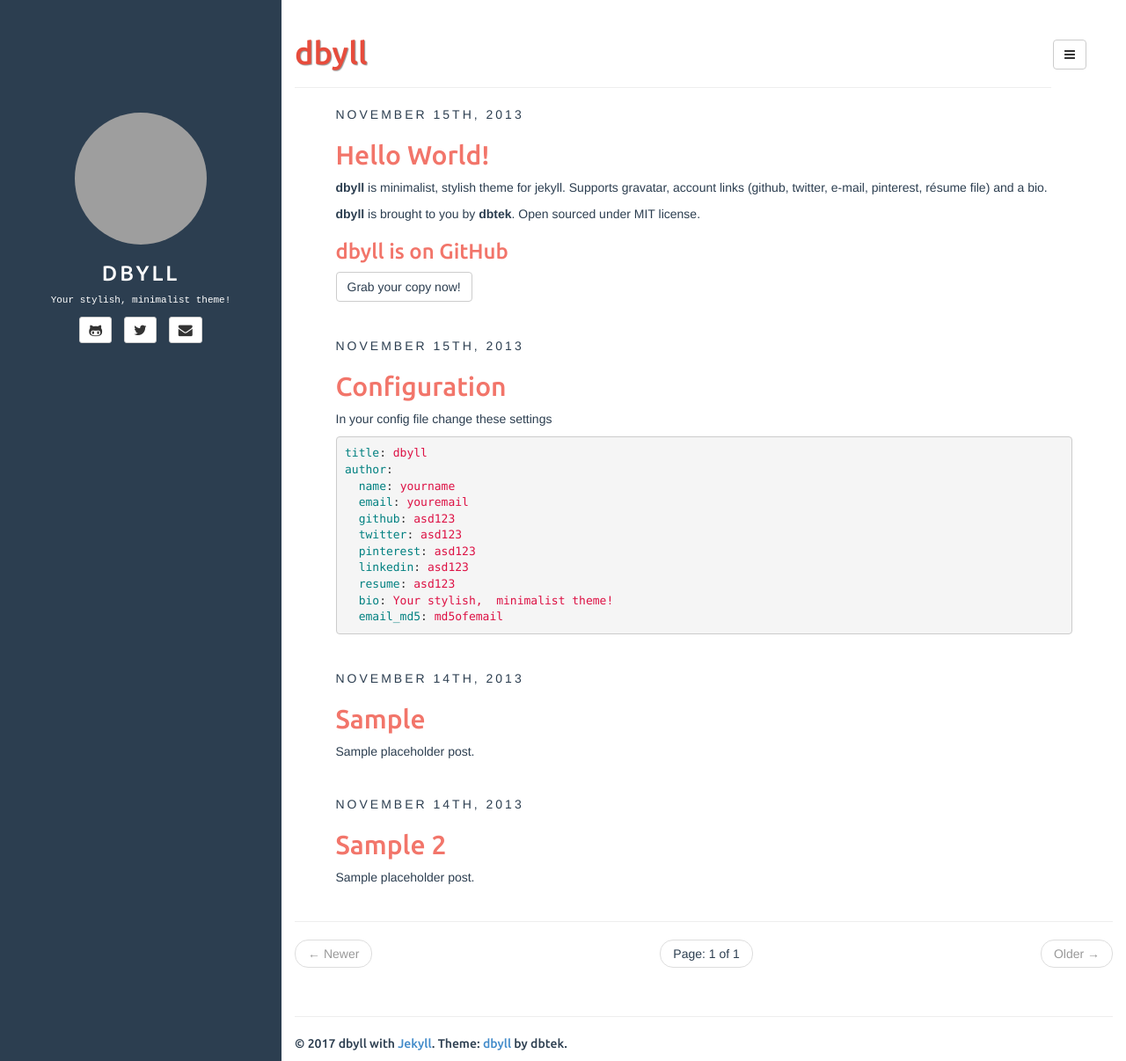
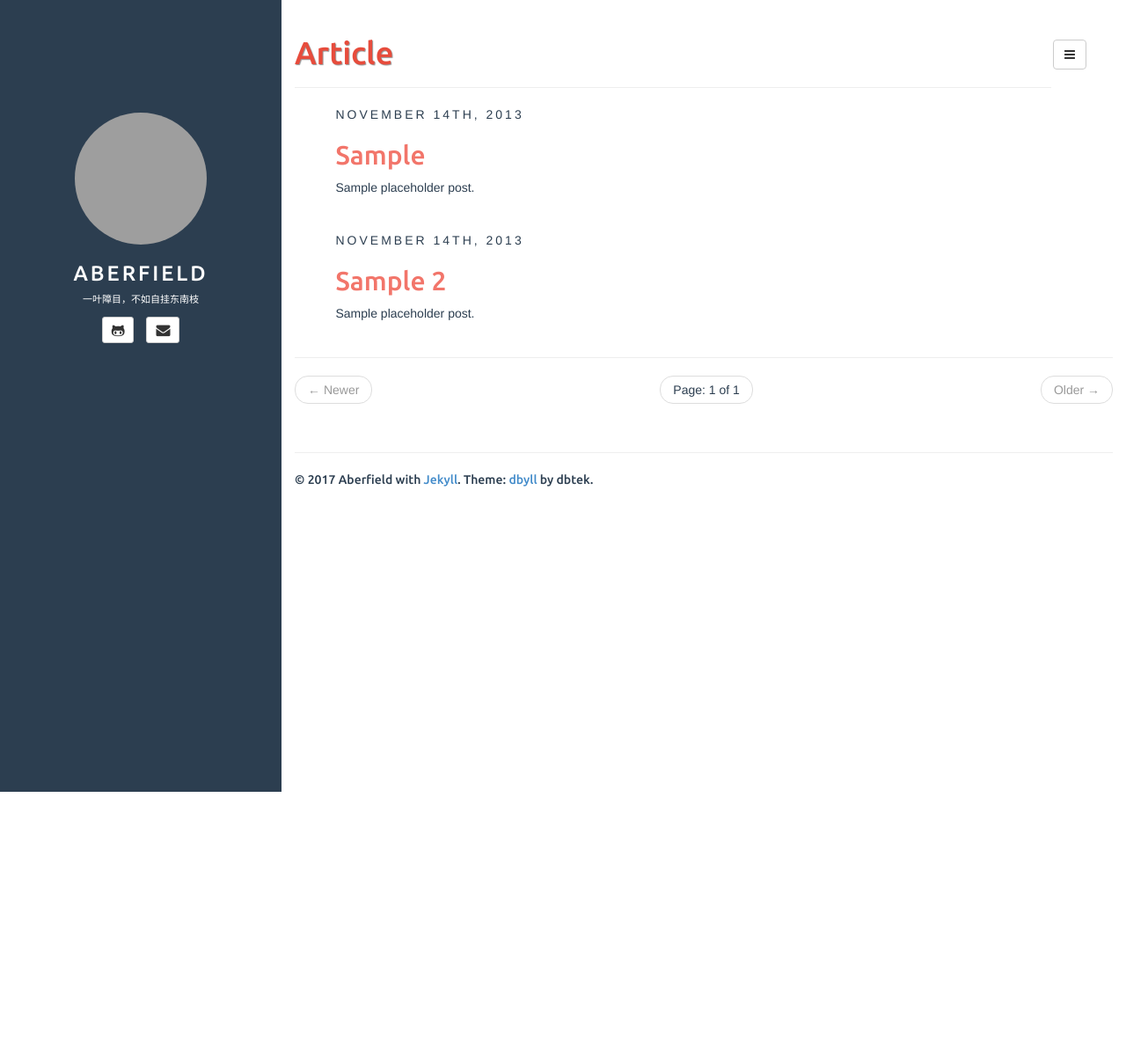
Before and after one commit to lk415064460/aberfield, a Jekyll site: the page built from index.html, in a window 1280 px wide and 1206 px high. Shown: the whole window at 88% size. Built offline with Jekyll 4.4.1, drawn with Linux system fonts in a browser that asks for light colours; the list of posts is cut into pages by our own code; grey boxes are pictures that could not be loaded.

Commit message:
update
update

```diff
--- a/_config.yml
+++ b/_config.yml
@@ -7,24 +7,22 @@
 markdown: kramdown
 disqus: dbyll
 google_analytics: dbyll
-title: dbyll
+title: Aberfield
 
 defaults:
   -
     scope:
       path: "" # empty string for all files
     values:
-      title: dbyll
+      title: Article
 
 description: Stylish Jekyll Theme
 author:
-  name: dbyll
-  email: dbyll@ismaildemirbilek.com
-  github: dbtek
-  twitter: dbtek
-  pinterest: asd123
-  linkedin: asd123
-  bio: Your stylish, minimalist theme!
+  name: Aberfield
+  email: liufangyou1992@gmail.com
+  github: lk415064460
+  linkedin: 芳友-刘-1a1530139/
+  bio: 一叶障目，不如自挂东南枝
   email_md5: 726351295ec82e145928582f595aa3aa
 
 rss_path: feed.xml
--- a/_posts/2013-11-15-configuration.md
+++ /dev/null
@@ -1,23 +0,0 @@
----
-layout: post
-title: Configuration
-categories: [general, setup, demo]
-tags: [demo, dbyll, dbtek, setup]
-fullview: true
----
-
-In your config file change these settings
-
-{% highlight yaml %}
-title: dbyll
-author:
-  name: yourname
-  email: youremail
-  github: asd123
-  twitter: asd123
-  pinterest: asd123
-  linkedin: asd123
-  resume: asd123
-  bio: Your stylish,  minimalist theme!
-  email_md5: md5ofemail
-{% endhighlight %}
--- a/_posts/2013-11-15-hello-world.md
+++ /dev/null
@@ -1,16 +0,0 @@
----
-layout: post
-title: Hello World!
-categories: [general, setup, demo]
-tags: [demo, dbyll, dbtek, setup]
-fullview: true
-comments: true
----
-
-**dbyll** is minimalist, stylish theme for jekyll. Supports gravatar, account links (github, twitter, e-mail, pinterest, résume file) and a bio.
-
-**dbyll** is brought to you by **[dbtek](http://ismaildemirbilek.com)**. Open sourced under [MIT](http://opensource.org/licenses/MIT) license.
-
-### dbyll is on GitHub
-
-<a class="btn btn-default" href="https://github.com/dbtek/dbyll">Grab your copy now!</a>
```
Also changed, not shown: README 2.md (deleted, +0 -36 lines), assets/media/author.png (added), 10 other files.
